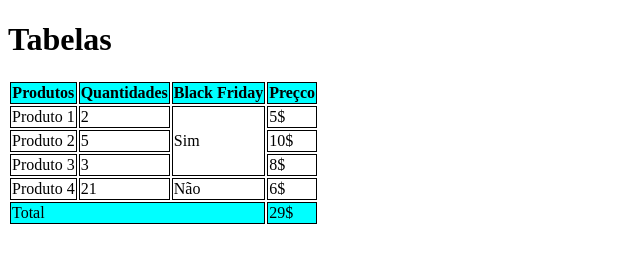
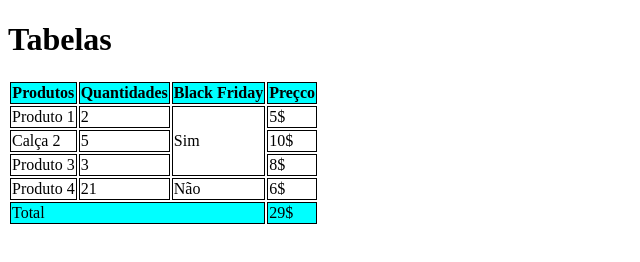
Before and after one commit to Thiago84Dias/aula-tabela, a plain HTML site: page index.html in a window 1280 px wide. Shown: the full height of the page, 0-640 px from the left. Drawn offline with Linux system fonts and the light colour scheme.

Commit message:
trocado de produto 2 para calça

```diff
--- a/index.html
+++ b/index.html
@@ -47,7 +47,7 @@
             </tr>
 
             <tr>
-                <td>Produto 2</td>
+                <td>Calça 2</td>
                 <td>5</td>
                 <td>10$</td>
 
```
